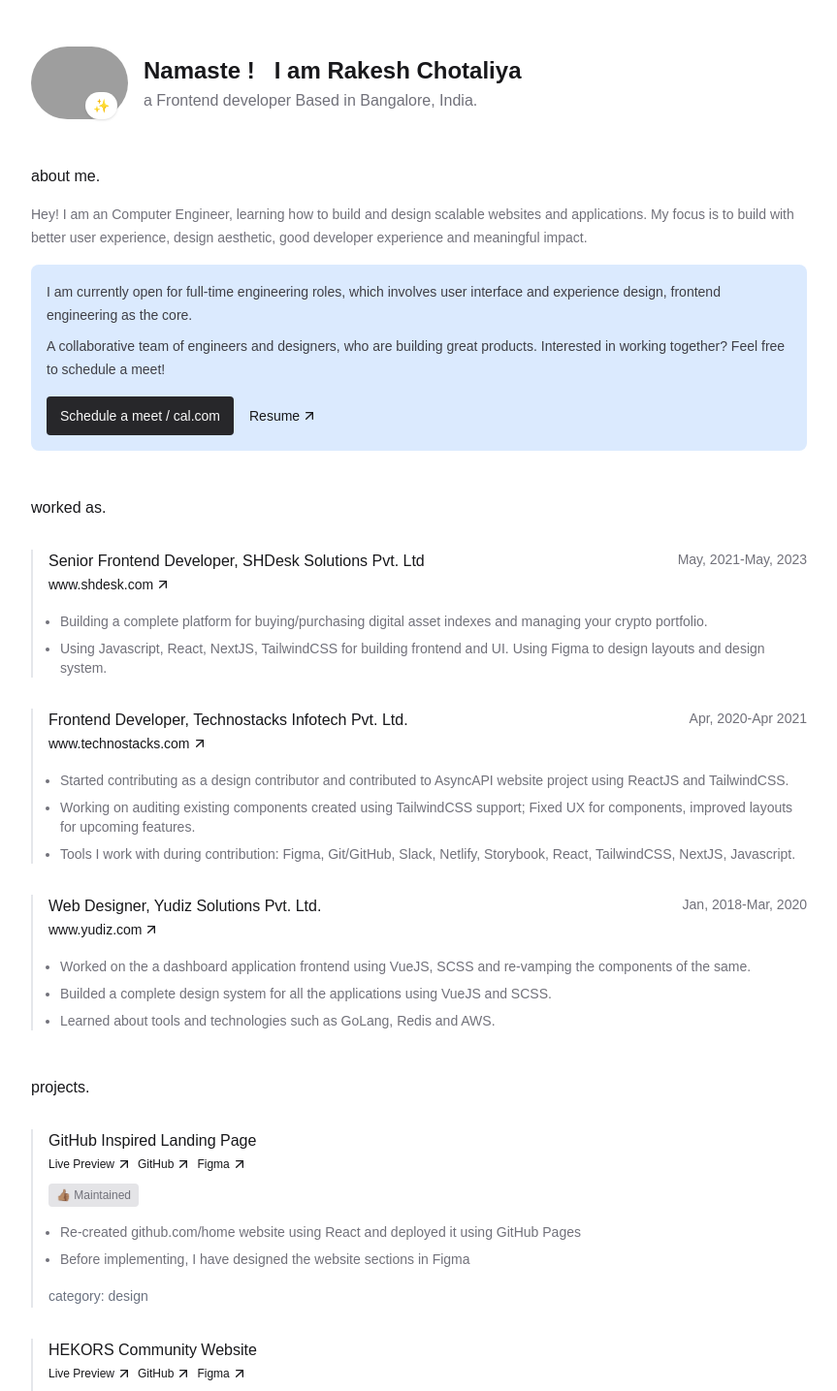
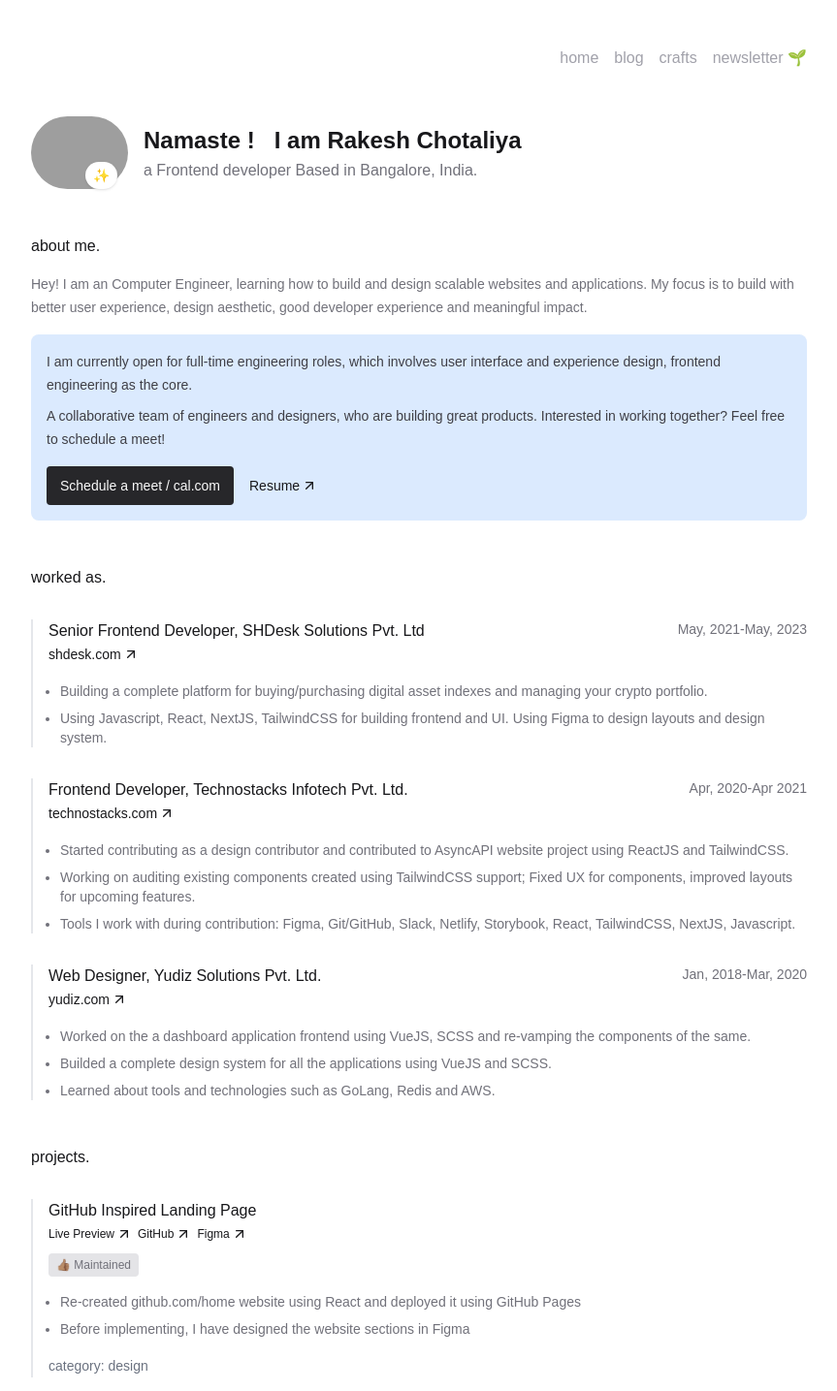
Before and after one commit to RakeshC7/Rac-portfolio-site, a Next.js app: page / in a window 1280 px wide. Shown: the top 1435 px of the page at 97% size, without its empty margins (208-1071 px from the left). Built offline with nearby package versions, Linux system fonts and the light colour scheme; grey boxes are pictures that could not be loaded; a web font is replaced by a local one.

Commit message:
home page data added changes

```diff
--- /dev/null
+++ b/src/components/layout/Navbar.js
@@ -0,0 +1,54 @@
+import getPathMap from './../../lib/pathmap';
+import Link from 'next/link';
+import { useRouter } from 'next/router';
+import ViewContainer from './ViewContainer';
+
+const Navbar = () => {
+
+    const router = useRouter();
+    let pathName = router?.pathname;
+    const defaultNavbarListItem = 'navbar-option-item option-item-available text-base text-zinc-500 hover:text-zinc-600';
+    return (
+        <nav className="navbar mt-12">
+            <ViewContainer>
+                <ul className='navbar-options-list flex flex-row items-center justify-end gap-4'>
+                    {
+                        getPathMap()?.map((pathMapItem, pathMapIndex) => {
+                            if (pathMapItem?.isAvailable) {
+                                return (
+                                    <li
+                                        key={pathMapIndex}
+                                        className={pathName === pathMapItem?.link ? defaultNavbarListItem + ' ' + 'underline underline-offset-1' : defaultNavbarListItem}
+                                    >
+                                        {pathMapItem?.link && (
+                                            <Link
+                                                href={pathMapItem?.link}
+                                                target={
+                                                    pathMapItem?.pathType === 'external'
+                                                        ? '_blank'
+                                                        : '_self'
+                                                }
+                                                className="">
+                                                {pathMapItem?.title}
+                                            </Link>
+                                        )}
+                                    </li>
+                                )
+                            } else {
+                                return (
+                                    <li
+                                        className="navbar-option-item option-item-unavailable cursor-not-allowed text-base text-zinc-400"
+                                        key={pathMapIndex}>
+                                        {pathMapItem?.title}
+                                    </li>
+                                )
+                            }
+                        })
+                    }
+                </ul>
+            </ViewContainer>
+        </nav>
+    )
+}
+
+export default Navbar;
--- a/src/components/main/ContactSection.js
+++ b/src/components/main/ContactSection.js
@@ -10,10 +10,12 @@ const ContactSection = () => {
             <h2 className="contact-heading leading-snug font-medium text-base text-zinc-900">
                 {'contact, socials.'}
             </h2>
-            <div className="project-item-list-wrapper mt-4 grid gap-4">
-                {getContacts()?.map((contact, contactIndex) => (
-                    <ContactItem {...contact} key={contactIndex} />
-                ))}
+            <div className="contact-item-list-wrapper mt-4 flex flex-wrap gap-x-7 gap-y-4">
+                {
+                    getContacts()?.map((contact, contactIndex) => (
+                        <ContactItem {...contact} key={contactIndex} />
+                    ))
+                }
             </div>
         </Section>
     );
@@ -26,7 +28,7 @@ const ContactItem = ({
     ...attr
 }) => {
 
-    const defaultClasses = 'contact-item flex flex-row items-center justify-start gap-4'
+    const defaultClasses = 'contact-item flex flex-row items-center justify-start gap-4 border-b-2 pb-1 hover:border-blue-300 transition-all'
     const classes = className ? className + ' ' + defaultClasses : defaultClasses;
     return (
         <div
--- a/src/lib/experiences.js
+++ b/src/lib/experiences.js
@@ -9,7 +9,7 @@ export const getExperiences = () => {
             experienceOrg: {
                 name: 'SHDesk Solutions Pvt. Ltd',
                 link: 'https://www.shdesk.com/',
-                websiteDisplayName: 'www.shdesk.com',
+                websiteDisplayName: 'shdesk.com',
             },
             experienceStatus: {
                 startAt: 'May, 2021',
@@ -26,7 +26,7 @@ export const getExperiences = () => {
             experienceOrg: {
                 name: 'Technostacks infotech Pvt. Ltd.',
                 link: 'https://technostacks.com/',
-                websiteDisplayName: 'www.technostacks.com',
+                websiteDisplayName: 'technostacks.com',
             },
             experienceStatus: {
                 startAt: 'Apr, 2020',
@@ -43,7 +43,7 @@ export const getExperiences = () => {
             experienceOrg: {
                 name: 'Yudiz Solutions Pvt. Ltd.',
                 link: 'https://www.yudiz.com',
-                websiteDisplayName: 'www.yudiz.com',
+                websiteDisplayName: 'yudiz.com',
             },
             experienceStatus: {
                 startAt: 'Jan, 2018',
--- /dev/null
+++ b/src/lib/pathmap.js
@@ -0,0 +1,30 @@
+const getpathMap = () => {
+    return [
+        {
+            pathType: 'internal',
+            title: 'home',
+            link: '/',
+            isAvaliable: true,
+        },
+        {
+            pathType: 'internal',
+            title: 'blog',
+            link: '/blog',
+            isAvaliable: true,
+        },
+        {
+            pathType: 'internal',
+            title: 'crafts',
+            link: '/crafts',
+            isAvaliable: true,
+        },
+        {
+            pathType: 'internal',
+            title: 'newsletter 🌱',
+            link: '/newsletter',
+            isAvaliable: true,
+        }
+    ]
+}
+
+export default getpathMap;
--- a/src/pages/_app.js
+++ b/src/pages/_app.js
@@ -1,5 +1,12 @@
-import '@/styles/globals.css'
+import '@/styles/globals.css';
+import Navbar from './../components/layout/Navbar';
+import { Fragment } from 'react'
 
 export default function App({ Component, pageProps }) {
-  return <Component {...pageProps} />
+  return (
+    <Fragment>
+      <Navbar />
+      <Component {...pageProps} />
+    </Fragment>
+  )
 }
```
